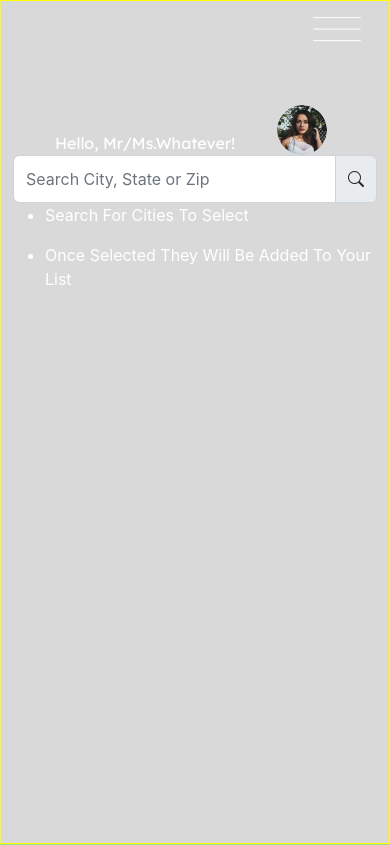
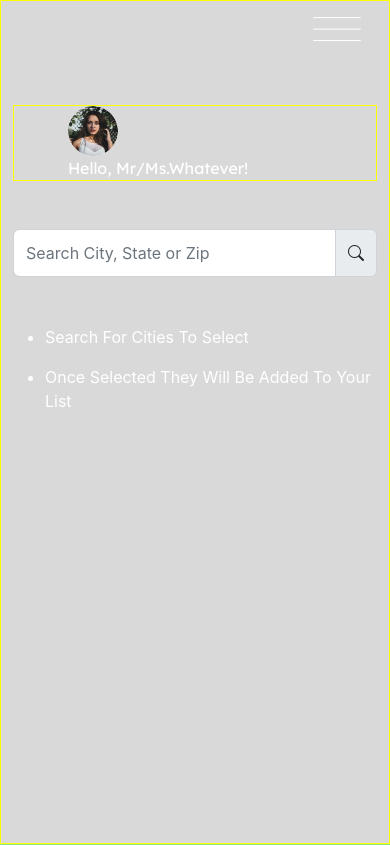
Before and after one commit to mosesrc/WeatherAppTTS-react, a React (Create React App) app: page / in a window 390 px wide. Shown: the top 845 px of the page. Built offline with nearby package versions, Linux system fonts and the light colour scheme.

Commit message:
WEAT-21 Working Styling in Mobile Component

```diff
--- a/src/components/MobileNavComponent/mobile-nav.js
+++ b/src/components/MobileNavComponent/mobile-nav.js
@@ -23,15 +23,15 @@ function MobileNav() {
   };
 
   return (
-    <div className='container mobile-nav show-border'>
+    <div className='container d-md-none mobile-nav show-border'>
       <div className='row d-flex flex-column'>
         <div className='col text-end mb-5'>
           <MenuClose />
         </div>
-        <div className='col'>
+        <div className='col mb-5'>
           <ProfileWidget />
         </div>
-        <div className='col'>
+        <div className='col mb-5'>
           <ListView />
         </div>
         <div className='col'>{navEmptyMessage()}</div>
--- a/src/components/ProfileWidgetComponent/profile-widget.js
+++ b/src/components/ProfileWidgetComponent/profile-widget.js
@@ -12,10 +12,16 @@ function ProfileWidget() {
   }, [myImg]);
 
   return (
-    <div className='profile-widget d-flex justify-content-evenly align-items-end me-2'>
-      <p className='mb-0'>Hello, {userName}!</p>
-      <div className='rounded-circle'>
-        <img src={userPic} alt='User Profile Pic' class='profile-pic' />
+    <div className='container profile-widget d-flex justify-content-evenly align-items-end me-2 show-border'>
+      <div className='row d-flex '>
+        <div className='col-sm-8 order-sm-0 order-1'>
+          <p className='mb-0'>Hello, {userName}!</p>
+        </div>
+        <div className='col-sm-4 order-sm-1'>
+          <div className='rounded-circle'>
+            <img src={userPic} alt='User Profile Pic' className='profile-pic' />
+          </div>
+        </div>
       </div>
     </div>
   );
--- a/src/components/ToggleButtonsComponent/toggle-buttons.js
+++ b/src/components/ToggleButtonsComponent/toggle-buttons.js
@@ -3,11 +3,11 @@ import "./toggle-buttons.css";
 
 function ToggleButtons() {
   return (
-    <div class='btn-group' role='group' aria-label='Basic example'>
-      <button type='button' class='btn btn-primary toggle-buttons'>
+    <div className='btn-group' role='group' aria-label='Basic example'>
+      <button type='button' className='btn btn-primary toggle-buttons'>
         Week
       </button>
-      <button type='button' class='btn btn-primary toggle-buttons'>
+      <button type='button' className='btn btn-primary toggle-buttons'>
         Daily
       </button>
     </div>
```
